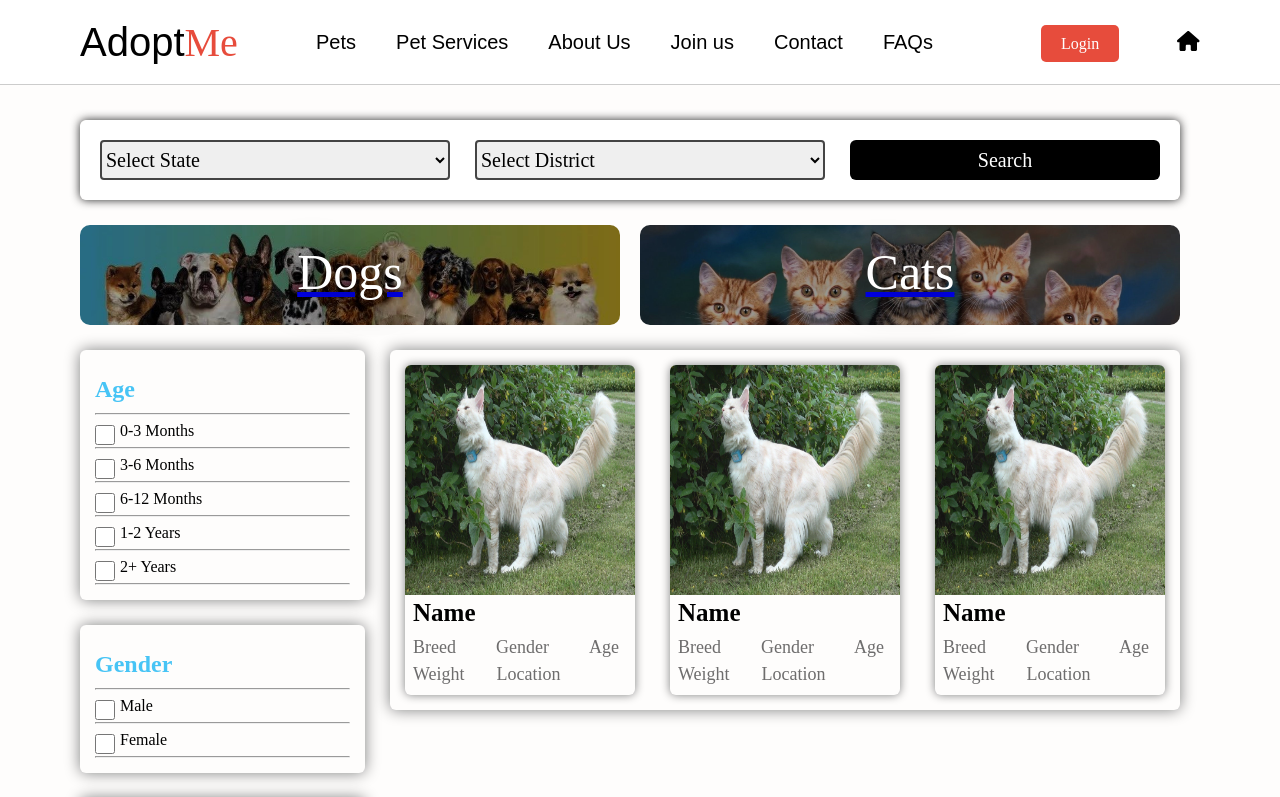
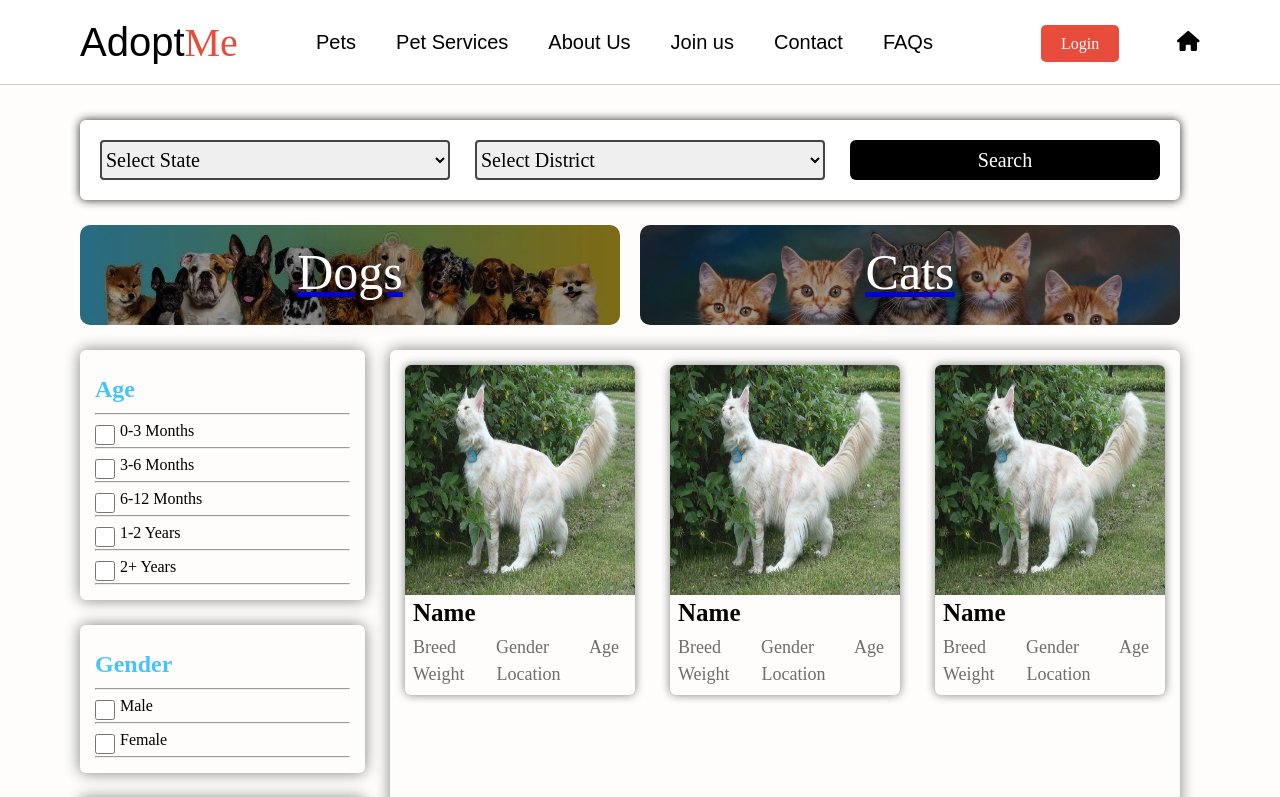
Before and after one commit to ProjectPetAdoption/test23, a React (Create React App) app: page /AdoptaCat in a window 1280 px wide. Shown: the top 797 px of the page. Built offline with nearby package versions, Linux system fonts and the light colour scheme; the HTML template or start-up script is replaced by a standard one.

Commit message:
Update Adoption.css

```diff
--- a/src/Adoption.css
+++ b/src/Adoption.css
@@ -145,6 +145,8 @@ div.container91{
 }
 div.container90{
     width: 790px;
+    height:720px;
+
     margin-left: 25px;
     margin-bottom: 25px;
     border-radius: 6px;
@@ -153,8 +155,8 @@ div.container90{
     flex-direction: row;
     flex-basis: 20%;
     justify-content: space-between;
-
-
+    display: flex;
+    flex-wrap: wrap;
 
 
 }
@@ -330,3 +332,9 @@ div.sec2b{
     margin-left: -50px;
 
   }
+
+ .cards {
+  flex: 0 0 calc(23% - 10px); /* Adjusted width */
+  margin: 5px;
+  /* Other styles */
+}
```
